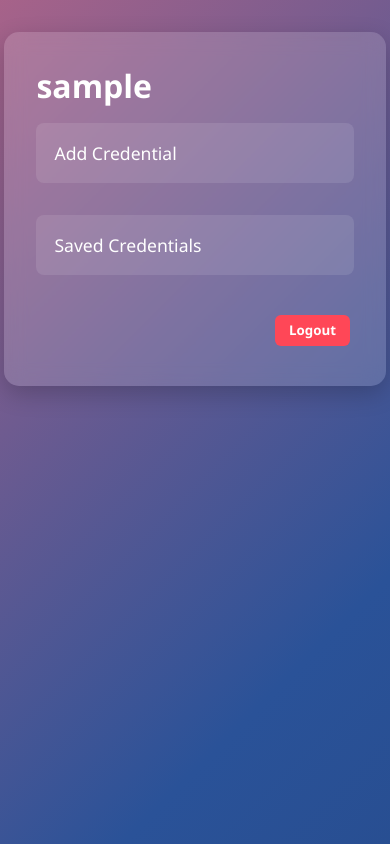
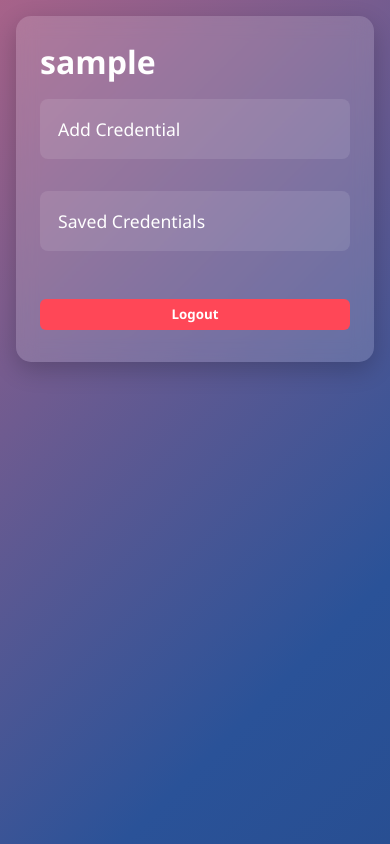
Before and after one commit to TerrifyGary/OwnMyP, a Flask app: page /vault in a window 390 px wide. Run offline with Flask 3, Linux system fonts and the light colour scheme; the visitor is signed in with stand-in values (Sample User, id 1); data comes from the database, SQL or seed files in the repository; data that the repository does not hold is empty.

Commit message:
feat: Add basic mobile responsiveness to vault page
Adds a viewport meta tag and media queries to `vault.html` to improve the user experience on smaller screens.

The changes include:
- Setting the viewport for proper scaling.
- Adjusting padding, card width, button width, and layout for password options and list items on screens up to 768px wide.
- Ensuring the logout button is also responsive.

```diff
--- a/templates/vault.html
+++ b/templates/vault.html
@@ -2,6 +2,7 @@
 <html lang="en">
 <head>
   <meta charset="UTF-8">
+  <meta name="viewport" content="width=device-width, initial-scale=1.0">
   <title>Vault</title>
   <style>
     /* Reset */
@@ -216,6 +217,49 @@
       color: #fff;
     }
 
+    /* Mobile responsiveness */
+    @media (max-width: 768px) {
+      body {
+        padding: 1rem;
+      }
+
+      .vault-card {
+        width: 100%;
+        padding: 1.5rem;
+      }
+
+      .btn {
+        width: 100%;
+        margin: 0.5rem 0;
+      }
+
+      .password-options {
+        flex-direction: column;
+        align-items: flex-start;
+      }
+
+      .password-options select {
+        width: 100%;
+      }
+
+      ul li {
+        flex-direction: column;
+        align-items: flex-start;
+      }
+
+      ul li button {
+        margin-top: 0.5rem;
+        margin-left: 0;
+        width: 100%;
+      }
+
+      .btn-logout {
+        float: none;
+        width: 100%;
+        margin-top: 1rem;
+      }
+    }
+
   </style>
 </head>
 <body>
```
